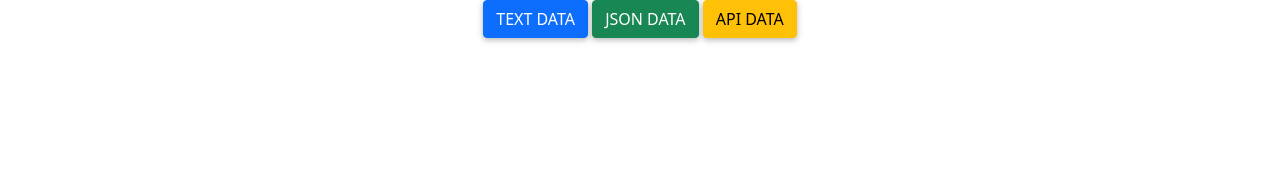
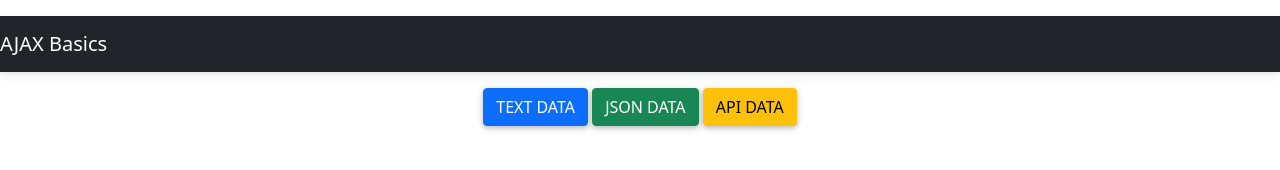
Before and after one commit to msarefin/mywebApplication, a website: page 01_AJAX_Basics/index.html in a window 1280 px wide. Drawn offline with nearby package versions, Linux system fonts and the light colour scheme.

Commit message:
learning ajax 01

```diff
--- a/01_AJAX_Basics/index.html
+++ b/01_AJAX_Basics/index.html
@@ -27,7 +27,11 @@
 
 <body>
 
-    <div class="container">
+    <nav class="navbar navbar-dark bg-dark mt-3">
+        <a href="#" class="navbar-brand">AJAX Basics</a>
+    </nav>
+
+    <div class="container mt-3">
         <div class="row">
             <div class="col text-center">
                 <button class="btn btn-primary">Text Data</button>
@@ -36,6 +40,8 @@
             </div>
         </div>
     </div>
+
+
 
 
     <!-- Bootstrap JS files -->
```
